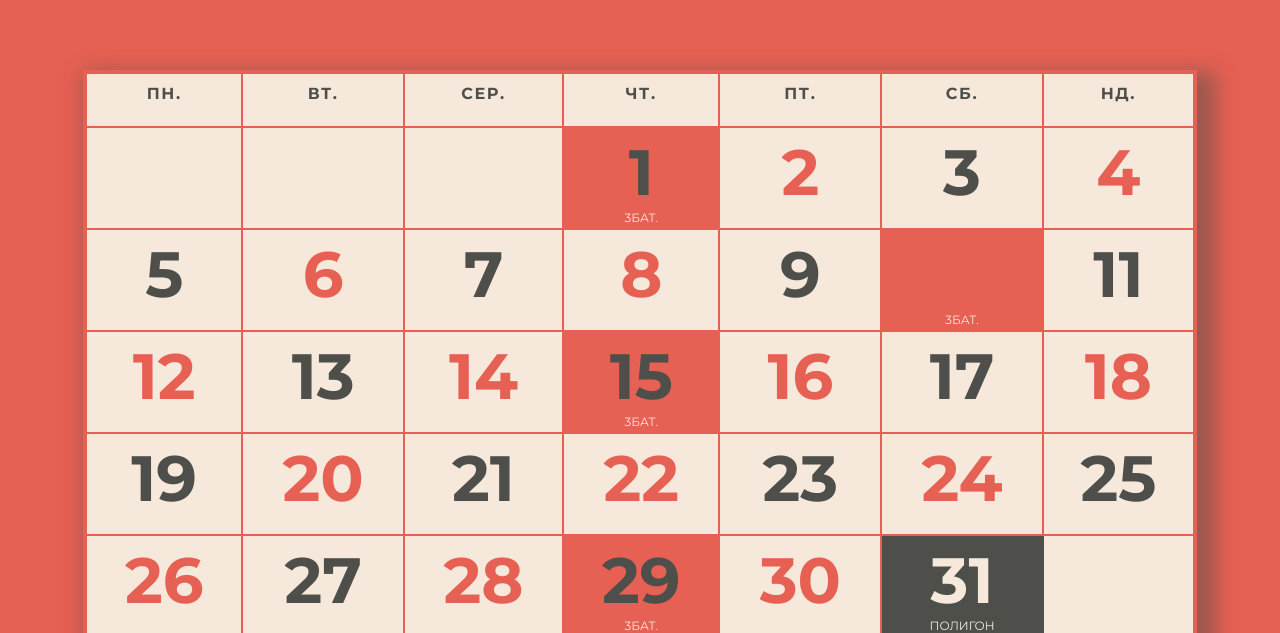
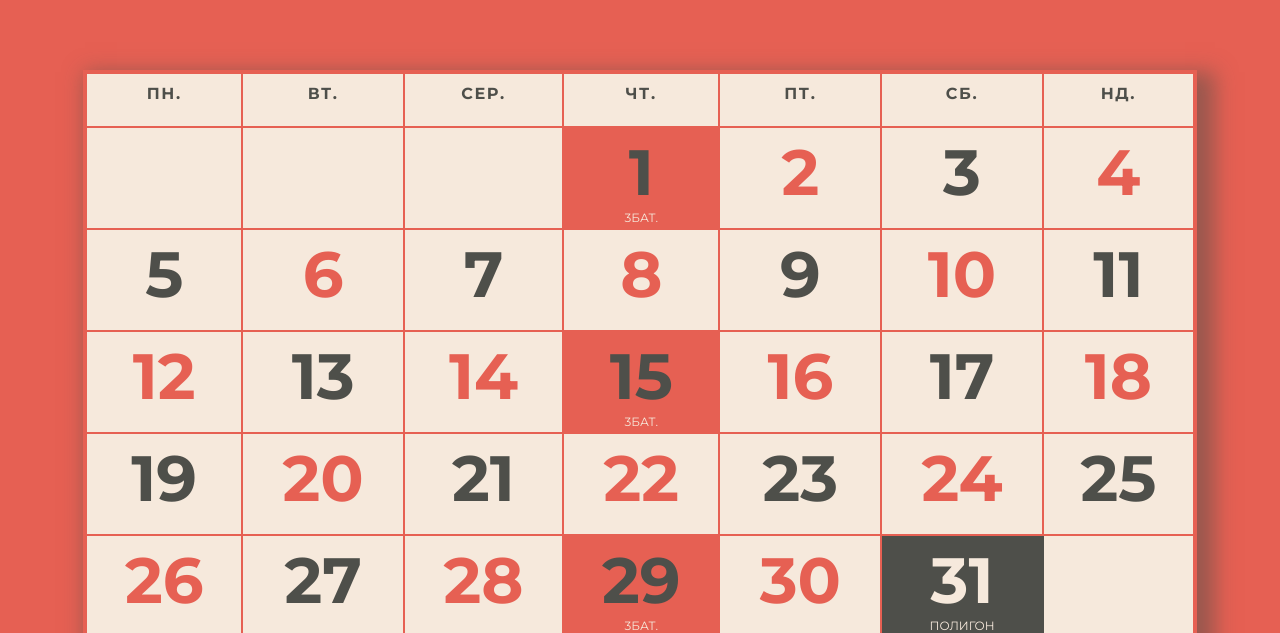
Before and after one commit to Dmitriy-1986/calendar-mockup, a plain HTML site: page index.html in a window 1280 px wide. Shown: the top 633 px of the page. Drawn offline with nearby package versions, Linux system fonts and the light colour scheme.

Commit message:
Update index.html

```diff
--- a/index.html
+++ b/index.html
@@ -44,7 +44,7 @@
         <td class="calendar__day__cell">7</td>
         <td class="calendar__day__cell">8</td>
         <td class="calendar__day__cell">9</td>
-        <td class="calendar__day__cell" data-moon-phase="3Бат.">10</td>
+        <td class="calendar__day__cell">10</td>
         <td class="calendar__day__cell">11</td>
       </tr>
       <tr>
```
